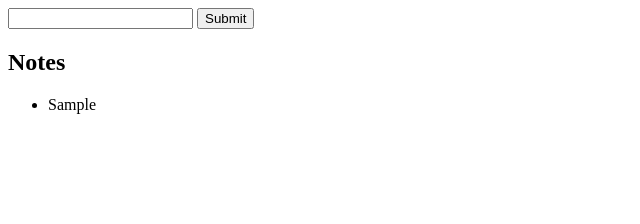
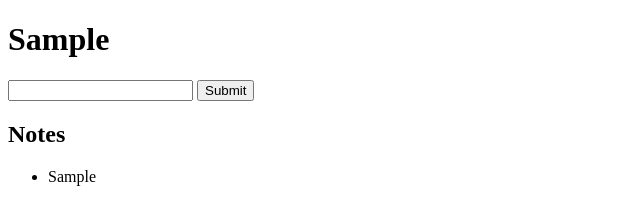
Before and after one commit to devanify/BelajarJS-DOM, a plain HTML site: page eventprevent/inputRealtime/index.html in a window 1280 px wide. Both pictures are taken after typing "Sample" into the empty fields and a click on the button "Submit". Shown: the whole page, without its empty margins (0-640 px from the left). Drawn offline with Linux system fonts and the light colour scheme.

Commit message:
Belajar JS DOM - Event Input Dan Change Pada Form

```diff
--- a/eventprevent/inputRealtime/app.js
+++ b/eventprevent/inputRealtime/app.js
@@ -1,6 +1,18 @@
 const form = document.querySelector('#form')
 const input = document.querySelector('input')
 const list = document.querySelector('#notes')
+
+//Evnent CHANGE
+// input.addEventListener('change', (e) => {
+//     console.log('Nilai Berubah')
+// })
+
+//event input
+input.addEventListener('input', (e) => {
+    document.querySelector('h1').innerText =  input.value
+    console.log('Nilai Berubah')
+})
+
 
 form.addEventListener('submit', (e) => {
     e.preventDefault()
--- a/eventprevent/inputRealtime/index.html
+++ b/eventprevent/inputRealtime/index.html
@@ -6,6 +6,7 @@
     <title>Realtime</title>
 </head>
 <body>
+    <h1>Form</h1>
     <form id="form" action="/destination">
         <input type="text" name="note">
         <button>Submit</button>
```
